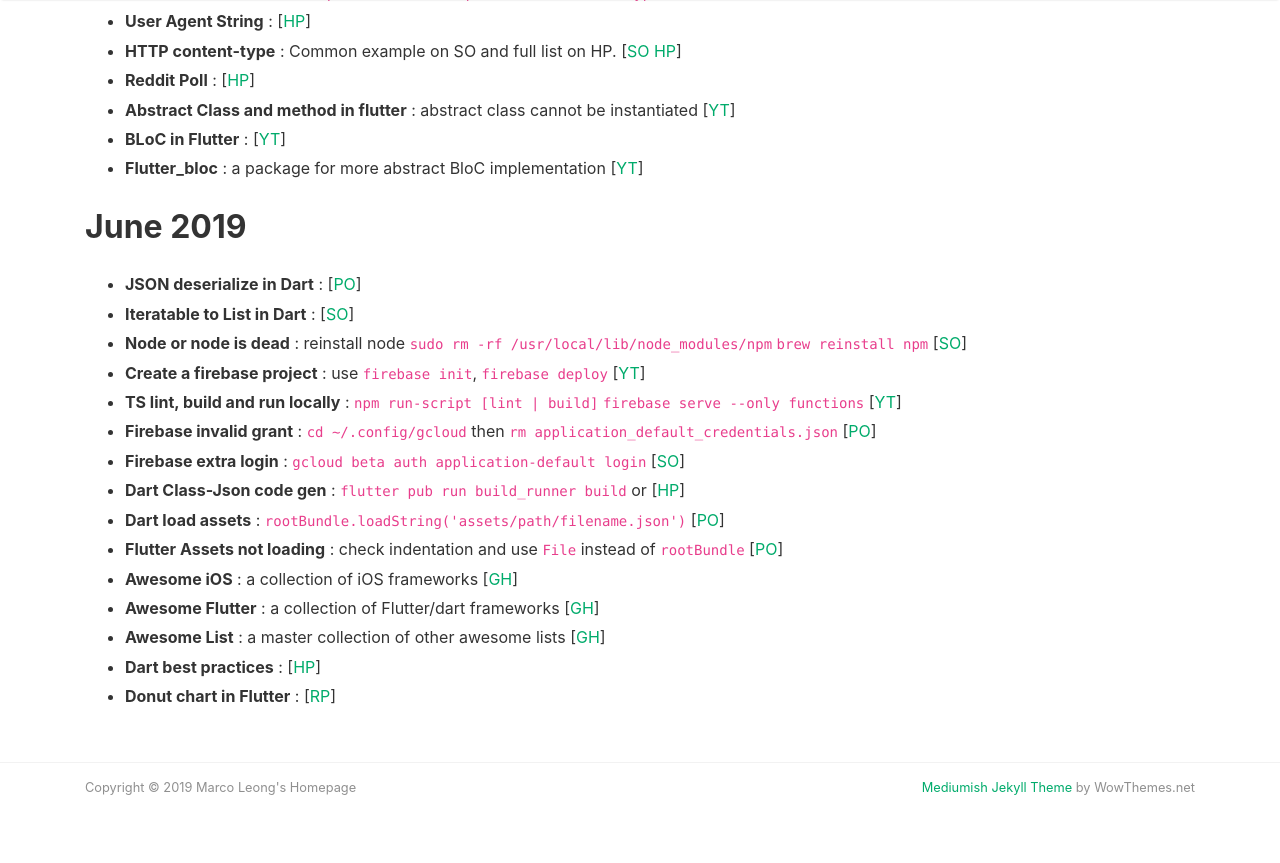
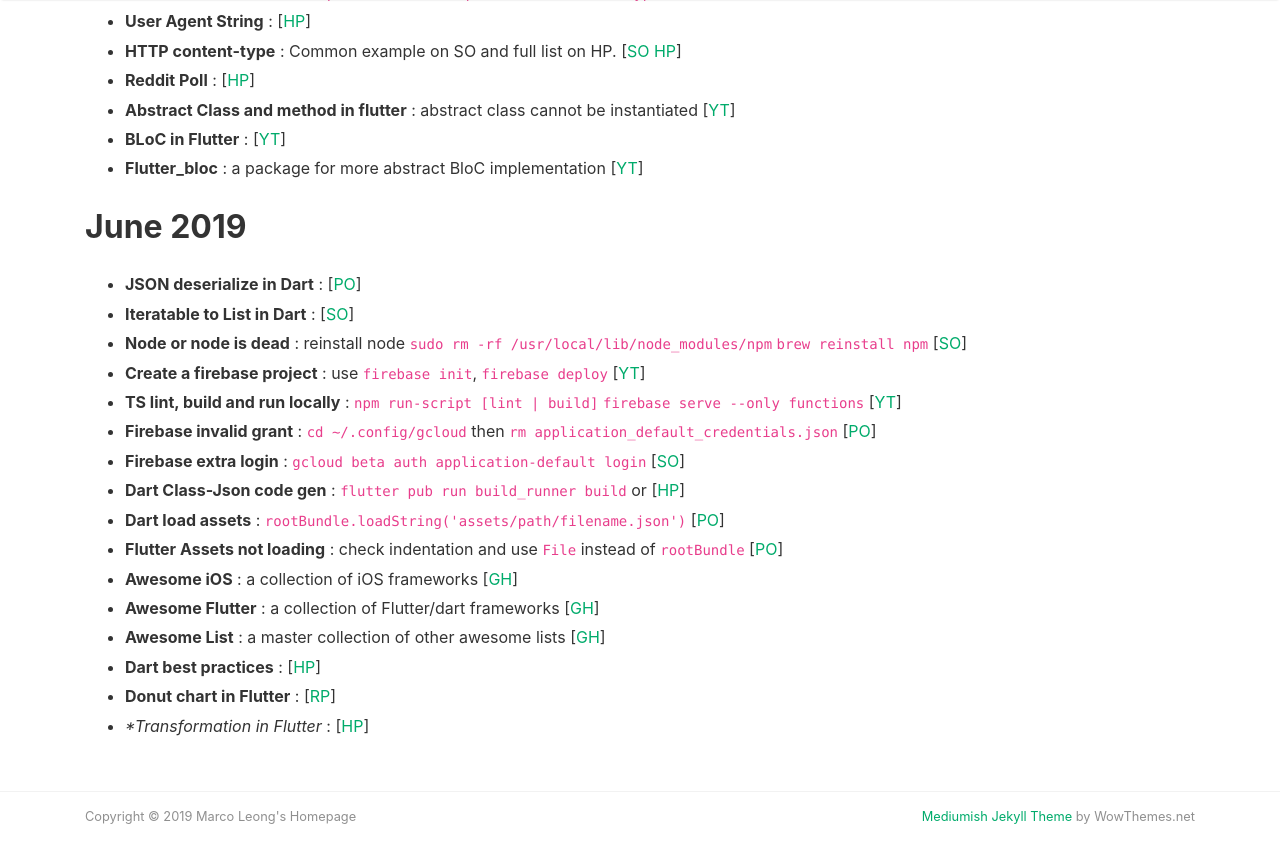
Before and after one commit to MarcoLeongDev/MarcoLeongDev.github.io, a Jekyll site: the page built from journey.md, in a window 1280 px wide and 900 px high, scrolled down 2007 px. Shown: the top 863 px of the window. Built offline with Jekyll 4.4.1, drawn with Linux system fonts in a browser that asks for light colours; nearby versions of some CDN libraries; our own code applies the rules of GitHub Pages for plain Markdown files.

Commit message:
Update journey.md

```diff
--- a/journey.md
+++ b/journey.md
@@ -65,6 +65,7 @@
 - **Awesome List** : a master collection of other awesome lists [[GH](https://github.com/topics/awesome)]
 - **Dart best practices** : [[HP](https://dart.dev/guides/language/effective-dart)]
 - **Donut chart in Flutter** : [[RP](https://pub.dev/packages/fl_chart#-readme-tab-)]
+- **Transformation in Flutter* : [[HP](https://api.flutter.dev/flutter/widgets/Transform/Transform.rotate.html)]
 
 
 
```
